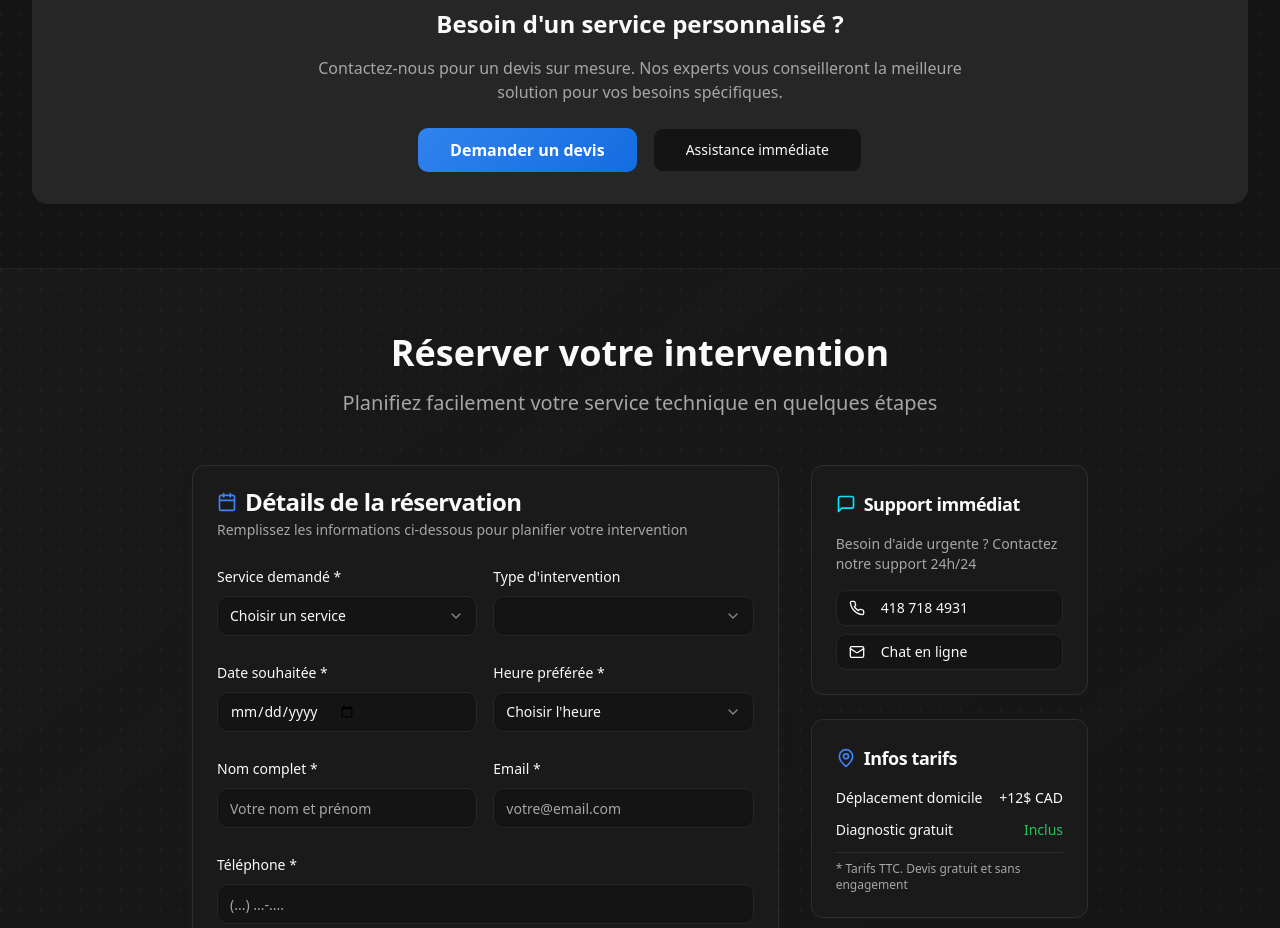
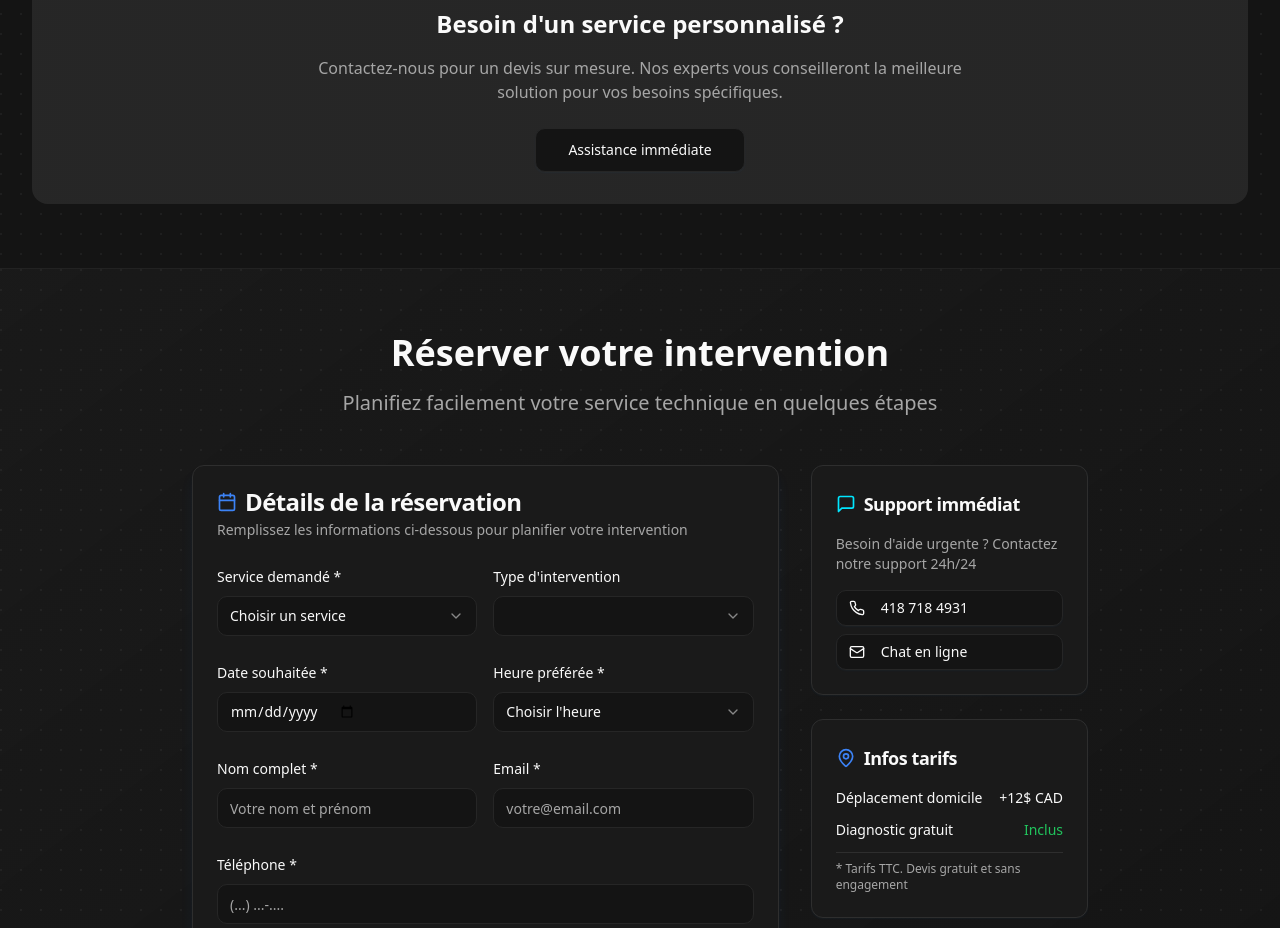
Before and after one commit to MLaminekane/AlloTech, a React (Vite) app: page / in a window 1280 px wide. Shown: the part 1600-2528 px from the top of the page. Built offline with nearby package versions, Linux system fonts and the light colour scheme.

Commit message:
Temporarily comment out the 'Demander un devis' button in ServicesGrid component

```diff
--- a/src/components/ServicesGrid.tsx
+++ b/src/components/ServicesGrid.tsx
@@ -160,9 +160,9 @@ const ServicesGrid = () => {
             la meilleure solution pour vos besoins spécifiques.
           </p>
           <div className="flex flex-col sm:flex-row gap-4 justify-center">
-            <Button variant="hero" size="lg" onClick={scrollToBooking}>
+            {/* <Button variant="hero" size="lg" onClick={scrollToBooking}>
               Demander un devis
-            </Button>
+            </Button> */}
             <Button variant="outline" size="lg" onClick={() => window.open('tel:4187184931', '_self')}>
               Assistance immédiate
             </Button>
```
